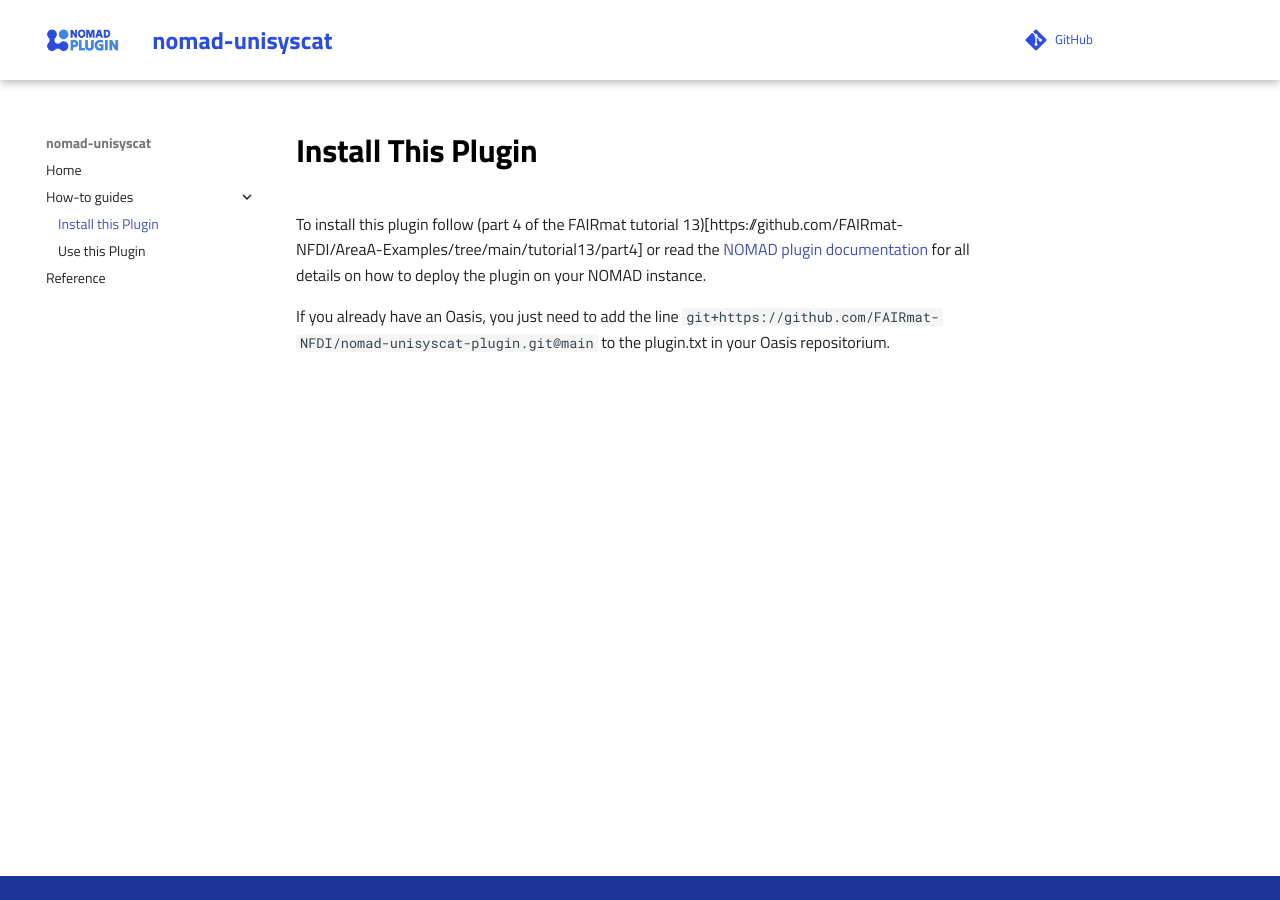
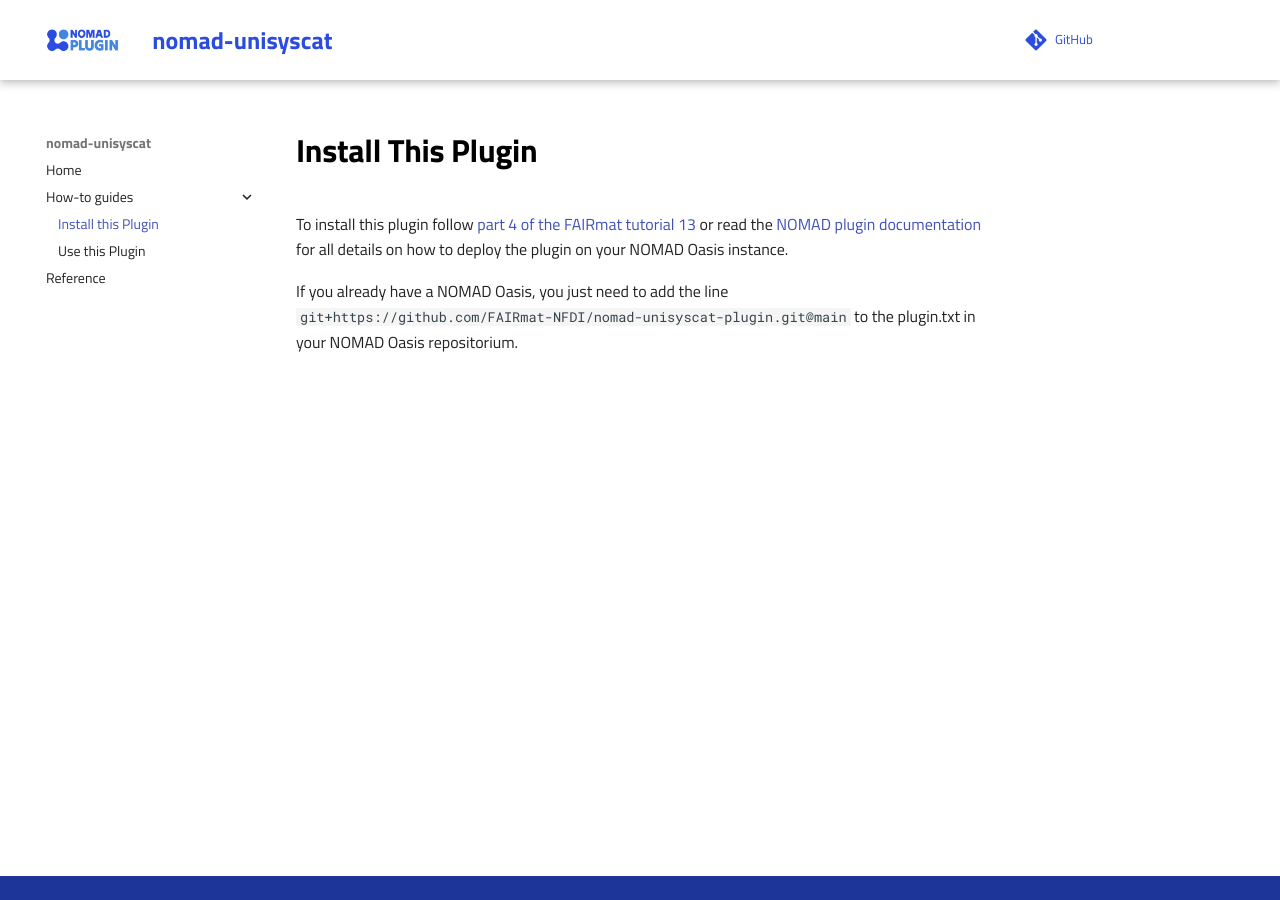
Before and after one commit to FAIRmat-NFDI/nomad-unisyscat-plugin, an MkDocs documentation site: the page built from docs/how_to/install_this_plugin.md, in a window 1280 px wide. Built offline with MkDocs 1.6.1 and Material for MkDocs 9.7.7, drawn with Linux system fonts in a browser that asks for light colours; comment, search, counter and statistics services are not loaded.

Commit message:
Fix link (#28)
* fix link in install plugin

* move super.normalize() to end of normalize function

```diff
--- a/docs/how_to/install_this_plugin.md
+++ b/docs/how_to/install_this_plugin.md
@@ -1,7 +1,7 @@
 # Install This Plugin
 
-To install this plugin follow (part 4 of the FAIRmat tutorial 13)[https://github.com/FAIRmat-NFDI/AreaA-Examples/tree/main/tutorial13/part4] or read the [NOMAD plugin documentation](https://nomad-lab.eu/prod/v1/staging/docs/plugins/plugins.html#add-a-plugin-to-your-nomad) for all details on how to deploy the plugin on your NOMAD instance.
+To install this plugin follow [part 4 of the FAIRmat tutorial 13](https://github.com/FAIRmat-NFDI/AreaA-Examples/tree/main/tutorial13/part4) or read the [NOMAD plugin documentation](https://nomad-lab.eu/prod/v1/staging/docs/plugins/plugins.html#add-a-plugin-to-your-nomad) for all details on how to deploy the plugin on your NOMAD Oasis instance.
 
 
-If you already have an Oasis, you just need to add the line
-`git+https://github.com/FAIRmat-NFDI/nomad-unisyscat-plugin.git@main` to the plugin.txt in your Oasis repositorium.
+If you already have a NOMAD Oasis, you just need to add the line
+`git+https://github.com/FAIRmat-NFDI/nomad-unisyscat-plugin.git@main` to the plugin.txt in your NOMAD Oasis repositorium.
```
Also changed, not shown: 1 other file.
